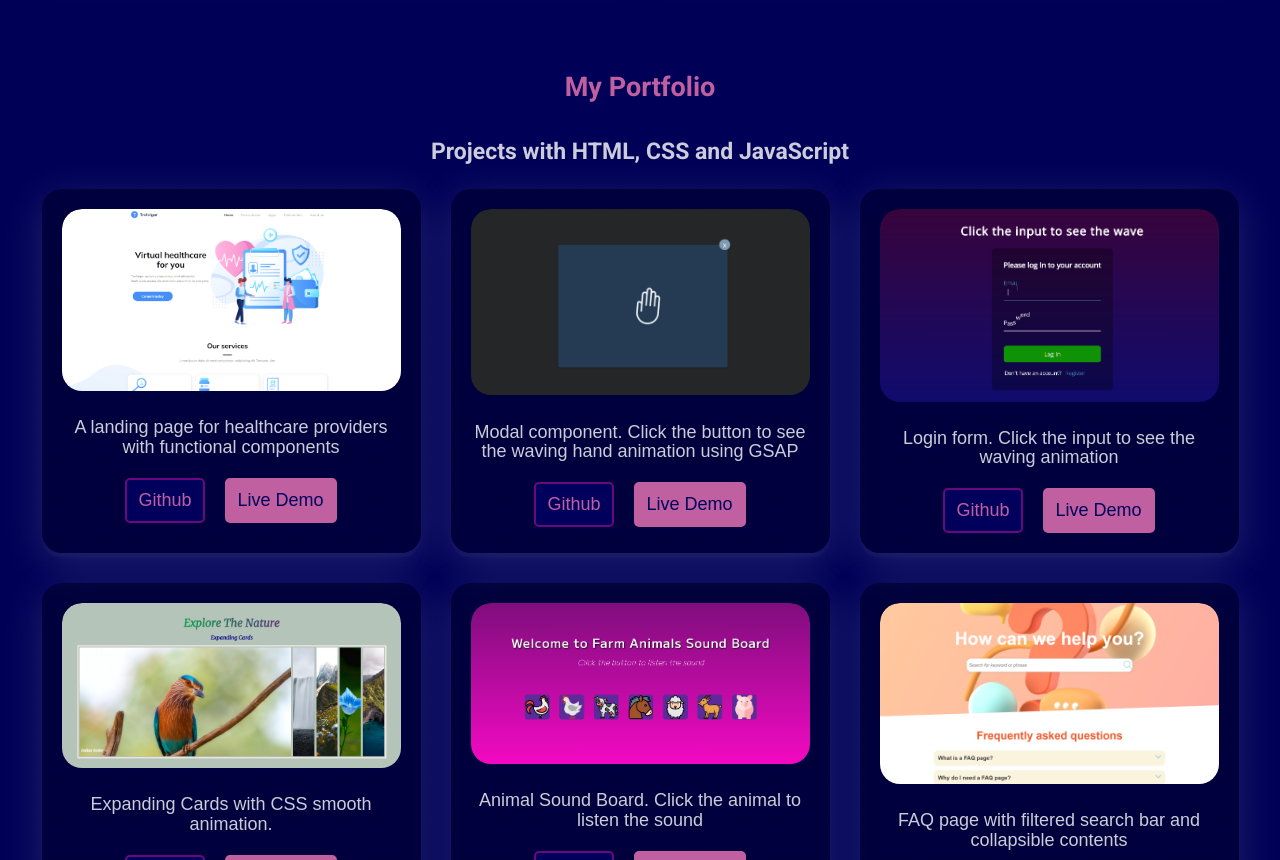
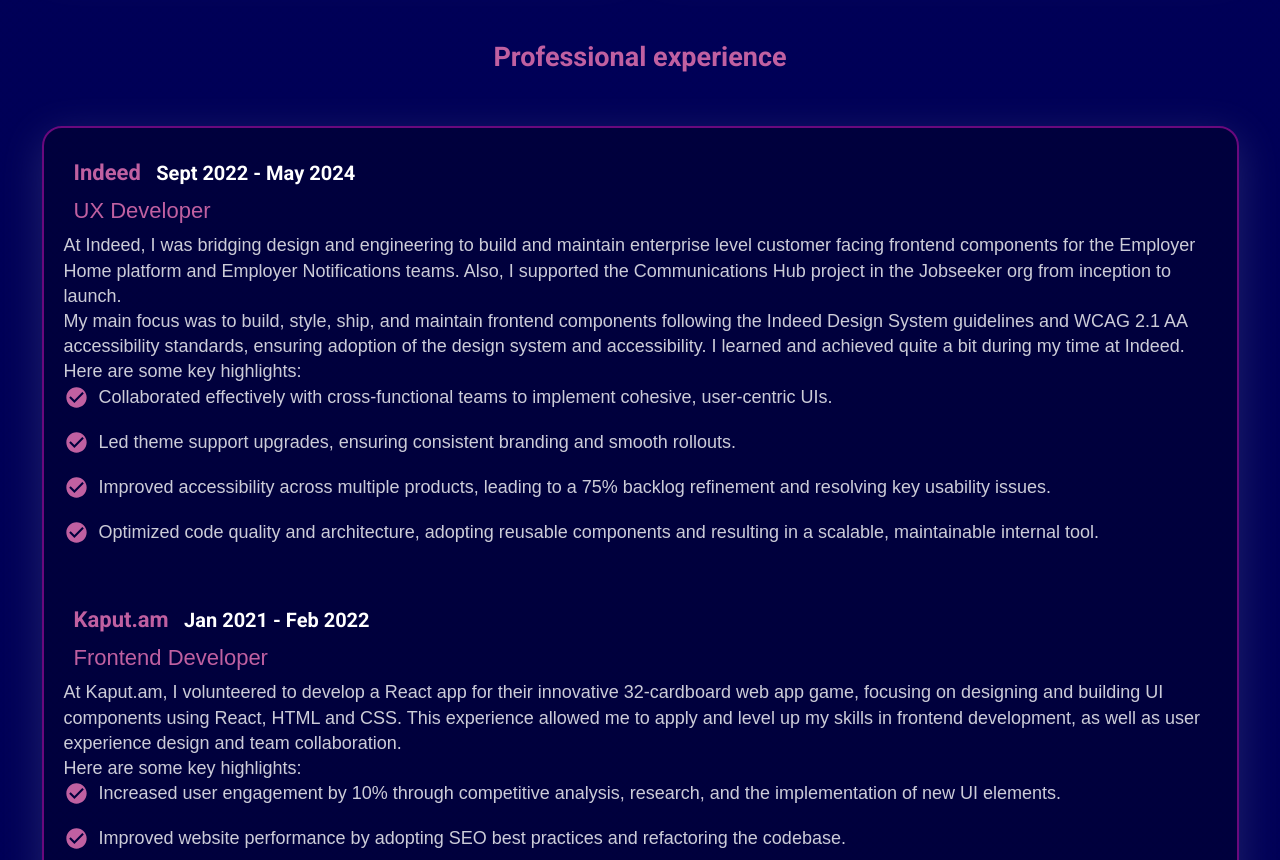
Before and after one commit to Anna02F/My-portfolio-website, a React (Create React App) app: page / in a window 1280 px wide. Shown: the part 1940-2800 px from the top of the page. Built offline with nearby package versions, Linux system fonts and the light colour scheme.

Commit message:
Add experience section

```diff
--- a/src/App.jsx
+++ b/src/App.jsx
@@ -4,6 +4,7 @@
 import Nav from "./components/nav/Nav";
 import About from "./components/about/About";
 import Skills from "./components/skills/Skills";
+import Experience from "./components/experience/Experience";
 import Portfolio from "./components/portfolio/Portfolio";
 import Contact from "./components/contact/Contact";
 import Footer from "./components/footer/Footer";
@@ -15,6 +16,7 @@
       <Nav />
       <About />
       <Skills />
+      <Experience />
       <Portfolio />
       <Contact />
       <Footer />
--- a/src/components/about/About.jsx
+++ b/src/components/about/About.jsx
@@ -77,7 +77,7 @@
               <h3 className="card__heading">Projects</h3>
             </article>
             <article className="card about__card">
-              <a href="#skills"></a>
+              <a href="#experience"></a>
               <MdOutlineWorkHistory className="about__icon" />
               <h3 className="card__heading">Experience</h3>
             </article>
--- /dev/null
+++ b/src/components/experience/Experience.jsx
@@ -0,0 +1,81 @@
+import React from "react";
+import { gsap } from "gsap";
+import { ScrollTrigger } from "gsap/ScrollTrigger";
+import { INDEED_ACHIEVEMENTS, KAPUT_AM_ACHIEVEMENTS } from "../../constants";
+//Import icons
+import { IoMdCheckmarkCircle } from "react-icons/io";
+
+import "./experience.css";
+
+gsap.registerPlugin(ScrollTrigger);
+
+const Experience = () => {
+  return (
+    <section id="experience" className="experience">
+      <div className="section__header">
+        <h2>Professional experience</h2>
+      </div>
+      <div className="container">
+        <div className="experience__container">
+          <article className="card experience__card">
+            <div>
+              <h3 className="card__title">
+                Indeed <span>Sept 2022 - May 2024</span>
+              </h3>
+              <h4 className="card__title">UX Developer</h4>
+              <p>
+                At Indeed, I was bridging design and engineering to build and
+                maintain enterprise level customer facing frontend components
+                for the Employer Home platform and Employer Notifications teams.
+                Also, I supported the Communications Hub project in the
+                Jobseeker org from inception to launch.
+              </p>
+              <p>
+                My main focus was to build, style, ship, and maintain frontend
+                components following the Indeed Design System guidelines and
+                WCAG 2.1 AA accessibility standards, ensuring adoption of the
+                design system and accessibility. I learned and achieved quite a
+                bit during my time at Indeed. Here are some key highlights:
+              </p>
+              <ul>
+                {INDEED_ACHIEVEMENTS.map((item, i) => (
+                  <li key={i} className="card__content">
+                    <IoMdCheckmarkCircle className="card__icon" />
+                    <span>{item}</span>
+                  </li>
+                ))}
+              </ul>
+            </div>
+            <div>
+              <h3 className="card__title">
+                Kaput.am <span>Jan 2021 - Feb 2022</span>
+              </h3>
+              <h4 className="card__title">Frontend Developer</h4>
+
+              <p>
+                At Kaput.am, I volunteered to develop a React app for their
+                innovative 32-cardboard web app game, focusing on designing and
+                building UI components using React, HTML and CSS. This
+                experience allowed me to apply and level up my skills in
+                frontend development, as well as user experience design and team
+                collaboration.
+              </p>
+
+              <p>Here are some key highlights:</p>
+              <ul>
+                {KAPUT_AM_ACHIEVEMENTS.map((item, i) => (
+                  <li key={i} className="card__content">
+                    <IoMdCheckmarkCircle className="card__icon" />
+                    <span>{item}</span>
+                  </li>
+                ))}
+              </ul>
+            </div>
+          </article>
+        </div>
+      </div>
+    </section>
+  );
+};
+
+export default Experience;
--- /dev/null
+++ b/src/components/experience/experience.css
@@ -0,0 +1,53 @@
+h3 {
+  text-align: "left";
+  margin-bottom: 2rem;
+}
+
+.experience__container {
+  max-width: 95%;
+  display: grid;
+  grid-template-columns: 1fr;
+  margin: 0 auto;
+}
+
+.experience .card {
+  background: var(--dark-color);
+  border: 2px solid var(--secondary-color);
+  transition: var(--transition);
+  gap: 3rem;
+}
+
+.experience .card:hover {
+  border-color: var(--primary-color);
+}
+
+.experience .card__body {
+  grid-template-columns: 1fr;
+}
+
+.experience .card__title {
+  font-size: 2.2rem;
+  text-align: left;
+  margin: 1rem;
+}
+
+.experience .card__content {
+  align-items: flex-start;
+  margin-bottom: 2rem;
+}
+.experience .card__title span {
+  display: inline-block;
+  font-size: 2rem;
+  font-weight: 100;
+  margin-left: 1rem;
+  color: var(--white-color);
+}
+
+/****************************************
+Media Queries for Medium Devices
+*****************************************/
+@media screen and (max-width: 1030px) {
+  .experience__container {
+    max-width: 100%;
+  }
+}
--- /dev/null
+++ b/src/constants.js
@@ -0,0 +1,12 @@
+export const INDEED_ACHIEVEMENTS = [
+  "Collaborated effectively with cross-functional teams to implement cohesive, user-centric UIs.",
+  "Led theme support upgrades, ensuring consistent branding and smooth rollouts.",
+  "Improved accessibility across multiple products, leading to a 75% backlog refinement and resolving key usability issues.",
+  "Optimized code quality and architecture, adopting reusable components and resulting in a scalable, maintainable internal tool.",
+];
+
+export const KAPUT_AM_ACHIEVEMENTS = [
+  "Increased user engagement by 10% through competitive analysis, research, and the implementation of new UI elements.",
+  "Improved website performance by adopting SEO best practices and refactoring the codebase.",
+  "Collaborated with fellow developers to brainstorm and develop project launch ideas.",
+];
--- a/src/index.css
+++ b/src/index.css
@@ -187,6 +187,9 @@
 
 .card__icon {
   font-size: 2.5rem;
+  width: 25px;
+  height: 25px;
+  flex-shrink: 0;
   color: var(--primary-color);
 }
 
```
Lines whose indentation alone changed are shown as unchanged.
